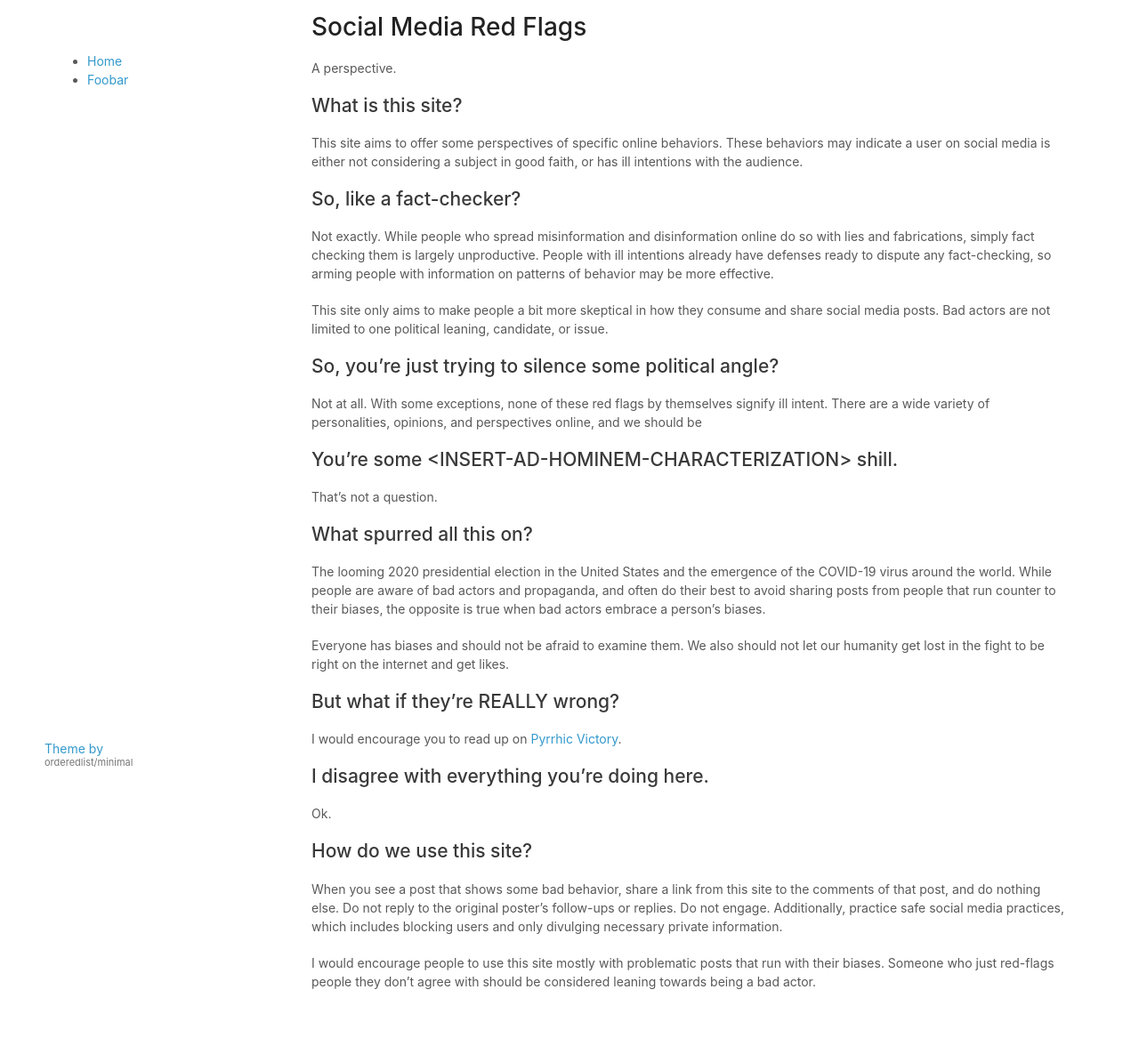
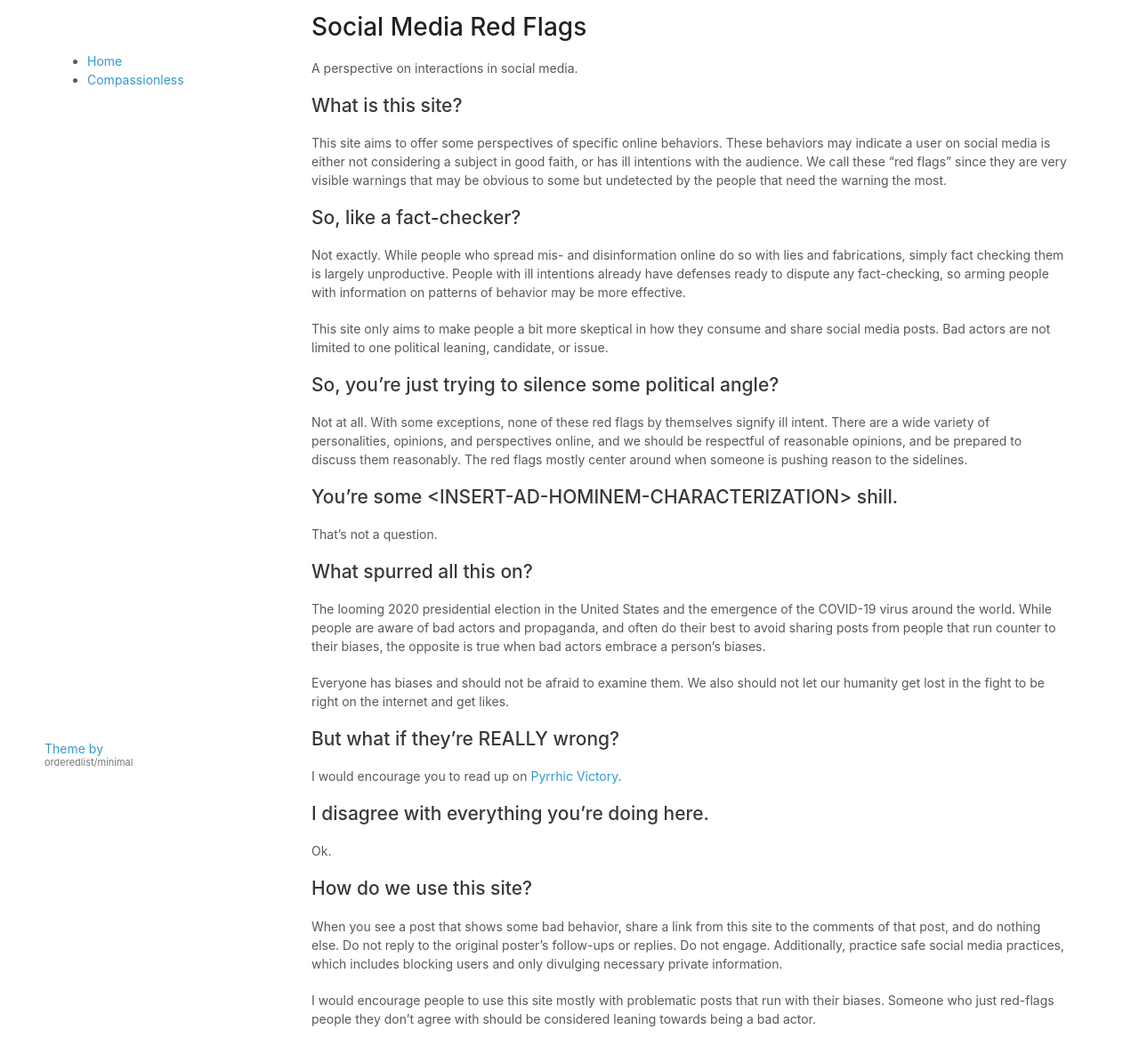
Before and after one commit to numbertheory/red-flags, a Jekyll site: the page built from README.md, in a window 1280 px wide. Shown: the whole page at 89% size. Built offline with Jekyll 4.4.1, drawn with Linux system fonts in a browser that asks for light colours; our own code applies the rules of GitHub Pages for plain Markdown files; before the commit the page ends 1134 px from its top, so only the background shows below that.

Commit message:
Compassionless article done
compassionless article done

```diff
--- a/README.md
+++ b/README.md
@@ -1,16 +1,18 @@
 # Social Media Red Flags
 
-A perspective.
+A perspective on interactions in social media.
 
 ## What is this site?
 
 This site aims to offer some perspectives of specific online behaviors. These
 behaviors may indicate a user on social media is either not considering a
-subject in good faith, or has ill intentions with the audience.
+subject in good faith, or has ill intentions with the audience.  We call these
+"red flags" since they are very visible warnings that may be obvious to some
+but undetected by the people that need the warning the most.
 
 ## So, like a fact-checker?
 
-Not exactly. While people who spread misinformation and disinformation online
+Not exactly. While people who spread mis- and disinformation online
 do so with lies and fabrications, simply fact checking them is largely unproductive.
 People with ill intentions already have defenses ready to dispute any fact-checking,
 so arming people with information on patterns of behavior may be more effective.
@@ -23,7 +25,9 @@ candidate, or issue.
 
 Not at all. With some exceptions, none of these red flags by themselves signify
 ill intent. There are a wide variety of personalities, opinions, and perspectives
-online, and we should be
+online, and we should be respectful of reasonable opinions, and be prepared to
+discuss them reasonably. The red flags mostly center around when someone is pushing
+reason to the sidelines.
 
 ## You're some \<INSERT-AD-HOMINEM-CHARACTERIZATION\> shill.
 
--- a/_layouts/default.html
+++ b/_layouts/default.html
@@ -16,7 +16,7 @@
   <div class="sidebar-content">
     <ul>
       <li><a href="/">Home</a></li>
-      <li><a href="/foobar">Foobar</a></li>
+      <li><a href="/compassionless">Compassionless</a></li>
     </ul>
   </div>
   <div class="main-content">
```
Also changed, not shown: compassionless.md (added, +23 -0 lines), red-flag.png (added).
